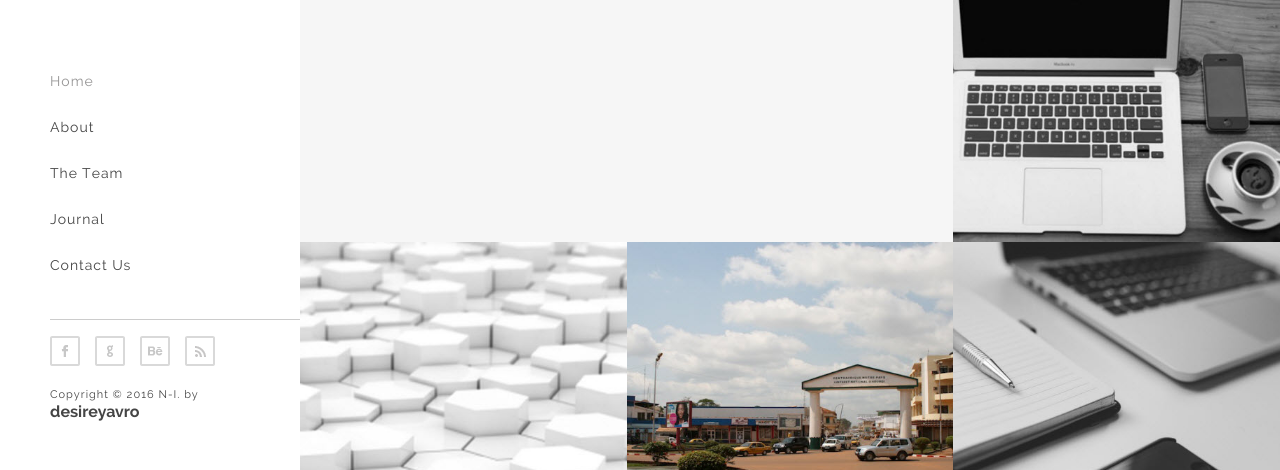
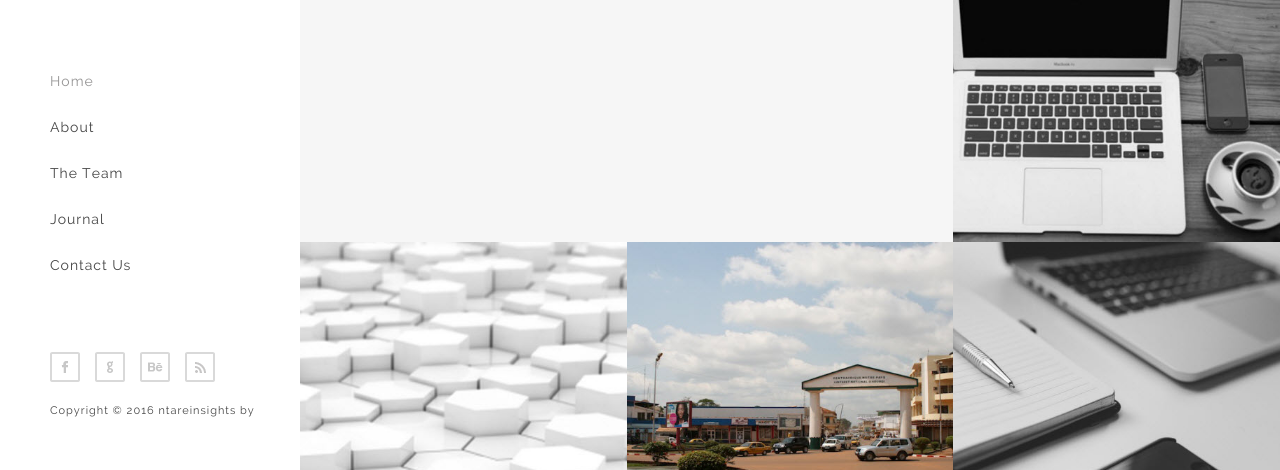
Before and after one commit to dnzengou/innovationconseil, a plain HTML site: page index.html in a window 1280 px wide. Shown: the part 330-800 px from the top of the page. Drawn offline with Linux system fonts and the light colour scheme.

Commit message:
update index.html

```diff
--- a/index.html
+++ b/index.html
@@ -37,8 +37,6 @@
 			</ul>
 		</nav><!-- end navigation menu -->
 
-<hr>
-
 		<div class="footer clearfix">
 			<ul class="social clearfix">
 				<li><a href="#" class="fb" data-title="Facebook"></a></li>
@@ -50,7 +48,8 @@
 			</ul><!-- end social -->
 
 			<div class="rights">
-				<p>Copyright © 2016 N-I. by </p><a href="desireyavro.com">desireyavro</a>
+				<p>Copyright © 2016 ntareinsights by </p>
+				<!-- <a href="desireyavro.com">Desire Yavro</a>-->
 			</div><!-- end rights -->
 		</div ><!-- end footer -->
 
```
